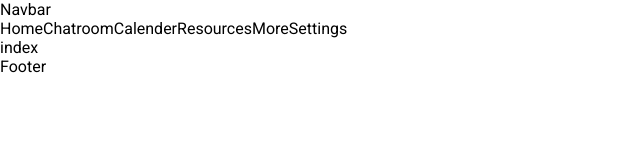
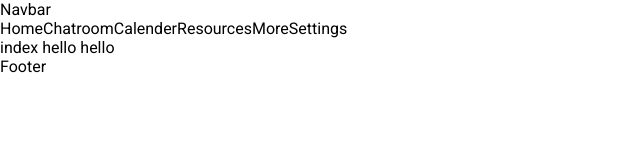
Before and after one commit to Manmohan63/Project-Phoenix, a Next.js app: page / in a window 1280 px wide. Shown: the top 160 px of the page, without its empty margins (0-640 px from the left). Built offline with nearby package versions, Linux system fonts and the light colour scheme.

Commit message:
Added to index.jsx

```diff
--- a/pages/index.jsx
+++ b/pages/index.jsx
@@ -2,7 +2,7 @@ import React from 'react'
 
 const index = () => {
   return (
-    <div>index</div>
+    <div>index hello hello</div>
   )
 }
 
```
